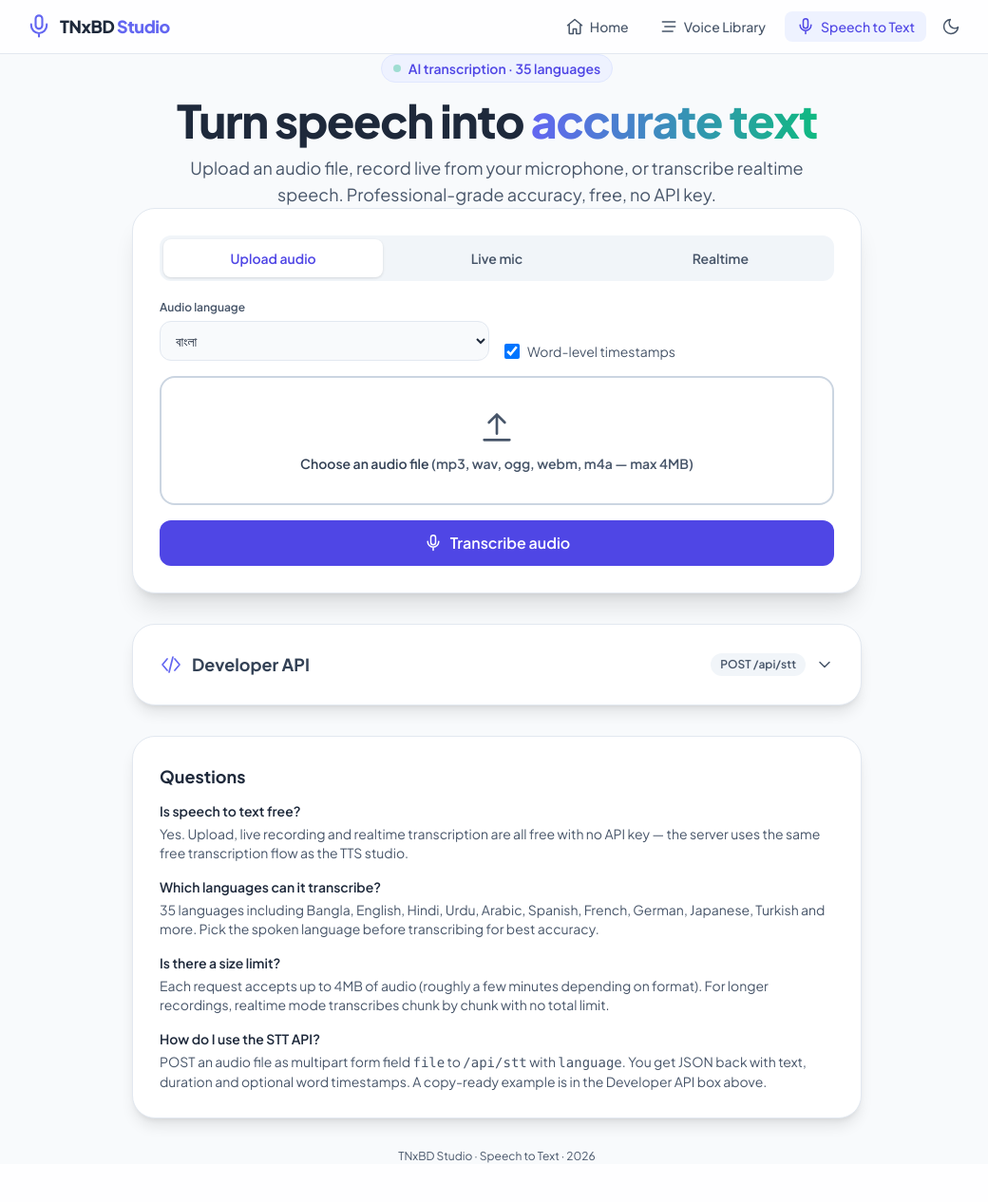
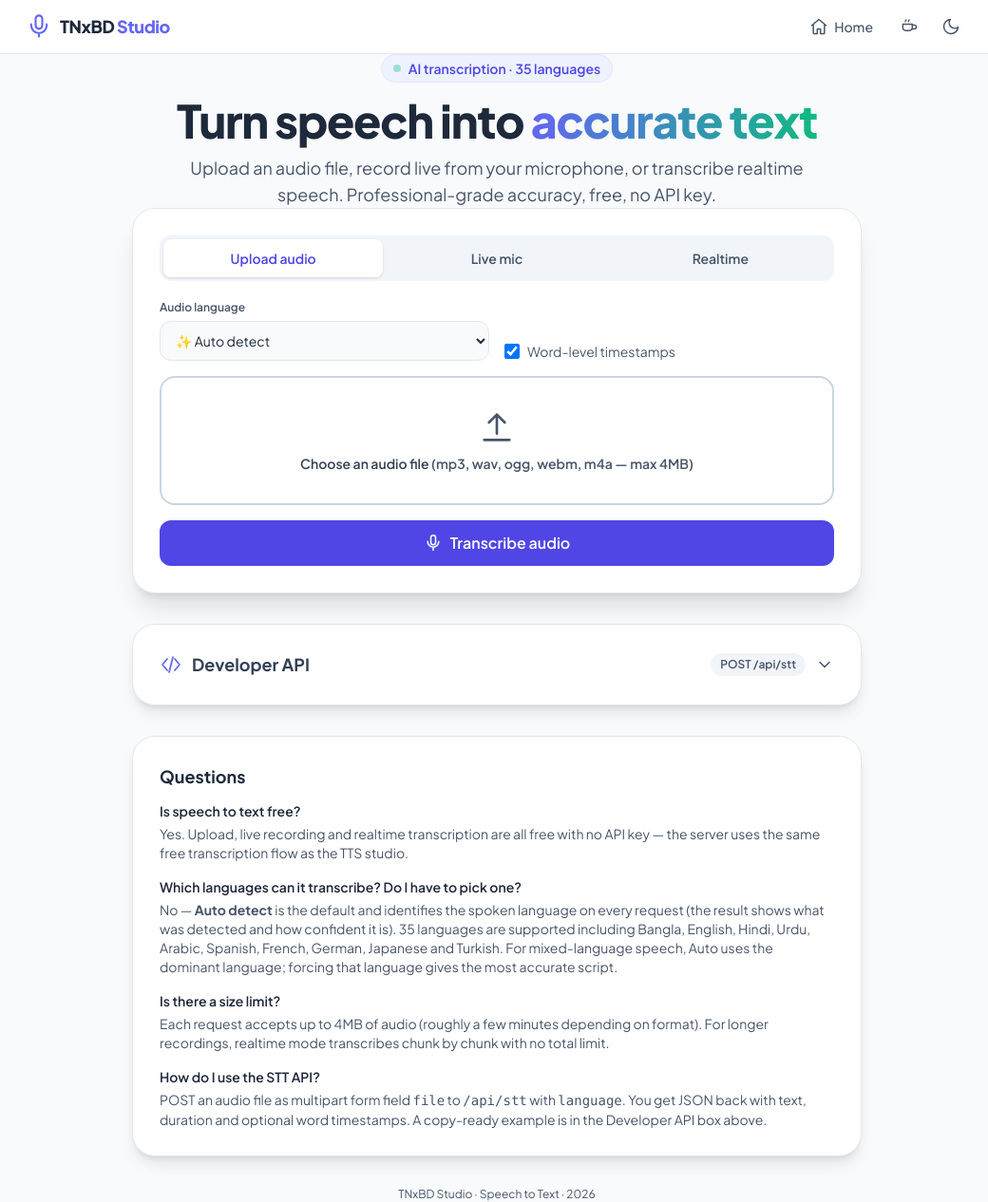
Before and after one commit to nayem-48ai/cartesia-tts-studio, a Flask app: page /stt in a window 1280 px wide. Shown: the whole page at 95% size, without its empty margins (117-1157 px from the left). Before the commit the page ends 1225 px from the top, so only its background shows below. Run offline with Flask 3, Linux system fonts and the light colour scheme; some libraries are stand-ins or nearby versions.

Commit message:
feat(stt): auto-detect language default, VAD noise filter, cleaner /stt nav
- POST /api/stt now primary Cloudflare whisper-large-v3-turbo:
  language=auto (default) detects per request with confidence,
  vad_filter drops noise, segment words with timestamps
- Cartesia ink-whisper kept as fallback for explicit languages
- /stt UI: Auto detect default, detected-language badge, updated docs;
  nav trimmed to Home + coffee (self-link removed)

```diff
--- a/app.py
+++ b/app.py
@@ -43,7 +43,8 @@
 # ---- Speech-to-text (Cartesia Ink, same free token flow as TTS) ----
 # Vercel serverless requests cap at ~4.5MB, so uploads must stay small.
 STT_MAX_BYTES = 4 * 1024 * 1024
-STT_DEFAULT_LANG = "bn"
+STT_DEFAULT_LANG = "auto"
+STT_AUTO = "auto"
 STT_LANGS = (
     "bn", "en", "hi", "ur", "es", "fr", "de", "ar", "ja", "ko", "pt",
     "it", "nl", "pl", "zh", "ru", "tr", "vi", "id", "ms", "ta", "te",
@@ -328,7 +329,8 @@
 
 @app.route("/api/stt/languages", methods=["GET"])
 def api_stt_languages():
-    langs = [{"code": c, "name": STT_LANG_DISPLAY.get(c, c)} for c in STT_LANGS]
+    langs = [{"code": STT_AUTO, "name": "✨ Auto detect"}]
+    langs += [{"code": c, "name": STT_LANG_DISPLAY.get(c, c)} for c in STT_LANGS]
     return {"count": len(langs), "languages": langs, "default": STT_DEFAULT_LANG}
 
 
@@ -338,30 +340,57 @@
     return str(v).strip().lower() in ("1", "true", "yes", "on")
 
 
-@app.route("/api/stt", methods=["POST"])
-def api_stt():
-    # multipart form (file + options) so browsers AND realtime chunk
-    # recorders can POST audio directly, same style as /api/tts.
-    language = (request.form.get("language") or request.args.get("language")
-                or STT_DEFAULT_LANG).strip().lower()
-    if language not in STT_LANGS:
-        return {"error": f"unsupported language '{language}'"}, 400
-    word_ts = _truthy(request.form.get("word_timestamps",
-                                      request.args.get("word_timestamps", "1")))
+# ---- STT engine 1 (primary): Cloudflare whisper-large-v3-turbo ----
+# Free, auto-detects language when omitted, handles mixed-language speech,
+# optional VAD preprocessing to keep noise out. Token from env (server only).
+CF_ACCT_ID = os.environ.get("CF_ACCT_ID", "f1df706095bba37d66e667b6fc546930")
+CF_WHISPER_MODEL = "@cf/openai/whisper-large-v3-turbo"
 
-    f = request.files.get("file")
-    if f is None or not (f.filename or "").strip():
-        return {"error": "missing 'file': upload audio as multipart form field 'file'"}, 400
-    audio = f.read()
-    if not audio:
-        return {"error": "empty audio file"}, 400
-    if len(audio) > STT_MAX_BYTES:
-        return {"error": f"audio too large ({len(audio)} bytes): keep clips under 4MB"}, 413
 
-    name = os.path.basename(f.filename or "audio").strip() or "audio"
-    name = re.sub(r"[^A-Za-z0-9._-]", "_", name)[-80:] or "audio"
-    mime = f.mimetype or "audio/webm"
+def _cf_stt(audio: bytes, language: str, word_ts: bool, vad: bool):
+    token = os.environ.get("CF_AI_TOKEN")
+    if not token:
+        return None, "STT engine not configured"
+    payload = {"audio": base64.b64encode(audio).decode(),
+               "vad_filter": bool(vad)}
+    if language != STT_AUTO:
+        payload["language"] = language
+    req = urllib.request.Request(
+        f"https://api.cloudflare.com/client/v4/accounts/{CF_ACCT_ID}"
+        f"/ai/run/{CF_WHISPER_MODEL}",
+        data=json.dumps(payload).encode(), method="POST",
+        headers={"Authorization": "Bearer " + token,
+                 "Content-Type": "application/json"})
+    try:
+        with urllib.request.urlopen(req, timeout=120) as r:
+            data = json.load(r)
+    except urllib.error.HTTPError as e:
+        return None, f"STT engine error {e.code}: {e.read().decode()[:200]}"
+    if not data.get("success", True):
+        errs = data.get("errors") or [{"message": "unknown engine error"}]
+        return None, f"STT engine error: {errs[0].get('message', errs)}"[:300]
+    res = data.get("result") or {}
+    info = res.get("transcription_info") or {}
+    out = {"text": (res.get("text") or "").strip(),
+           "language": info.get("language") or language,
+           "duration": info.get("duration"),
+           "engine": "whisper-large-v3-turbo"}
+    if info.get("language_probability") is not None:
+        out["detection_confidence"] = round(float(info["language_probability"]), 3)
+    if word_ts:
+        words = []
+        for seg in res.get("segments") or []:
+            for w in seg.get("words") or []:
+                words.append({"word": str(w.get("word") or "").strip(),
+                              "start": w.get("start"), "end": w.get("end")})
+        words = [w for w in words if w["word"]]
+        out["words"] = words
+        out["word_count"] = len(words)
+    return out, None
 
+
+# ---- STT engine 2 (fallback): Cartesia ink-whisper, explicit language ----
+def _cartesia_stt(audio: bytes, name: str, mime: str, language: str, word_ts: bool):
     token = get_token()
     boundary = "stt-%s" % secrets.token_hex(8)
 
@@ -388,16 +417,53 @@
         with urllib.request.urlopen(req, timeout=120) as r:
             data = json.load(r)
     except urllib.error.HTTPError as e:
-        return {"error": f"STT error {e.code}: {e.read().decode()[:300]}"}, 502
+        return None, f"STT error {e.code}: {e.read().decode()[:300]}"
 
     out = {"text": (data.get("text") or "").strip(),
            "language": data.get("language", language),
            "duration": data.get("duration"),
-           "request_id": data.get("request_id")}
+           "request_id": data.get("request_id"),
+           "engine": "ink-whisper"}
     if word_ts and isinstance(data.get("words"), list):
         out["words"] = [{"word": w.get("word"), "start": w.get("start"),
                          "end": w.get("end")} for w in data["words"]]
         out["word_count"] = len(out["words"])
+    return out, None
+
+
+@app.route("/api/stt", methods=["POST"])
+def api_stt():
+    # multipart form (file + options) so browsers AND realtime chunk
+    # recorders can POST audio directly, same style as /api/tts.
+    # language="auto" (default) detects the spoken language per request.
+    language = (request.form.get("language") or request.args.get("language")
+                or STT_DEFAULT_LANG).strip().lower()
+    if language != STT_AUTO and language not in STT_LANGS:
+        return {"error": f"unsupported language '{language}'"}, 400
+    word_ts = _truthy(request.form.get("word_timestamps",
+                                      request.args.get("word_timestamps", "1")))
+    vad = _truthy(request.form.get("vad_filter",
+                                  request.args.get("vad_filter", "1")))
+
+    f = request.files.get("file")
+    if f is None or not (f.filename or "").strip():
+        return {"error": "missing 'file': upload audio as multipart form field 'file'"}, 400
+    audio = f.read()
+    if not audio:
+        return {"error": "empty audio file"}, 400
+    if len(audio) > STT_MAX_BYTES:
+        return {"error": f"audio too large ({len(audio)} bytes): keep clips under 4MB"}, 413
+
+    out, err = _cf_stt(audio, language, word_ts, vad)
+    if err and language != STT_AUTO:
+        # Fallback keeps explicit-language requests working if the
+        # primary engine is throttled or unconfigured.
+        name = os.path.basename(f.filename or "audio").strip() or "audio"
+        name = re.sub(r"[^A-Za-z0-9._-]", "_", name)[-80:] or "audio"
+        out, err = _cartesia_stt(audio, name, f.mimetype or "audio/webm",
+                                 language, word_ts)
+    if err:
+        return {"error": err}, 502
     return out
 
 
--- a/templates/stt.html
+++ b/templates/stt.html
@@ -67,14 +67,14 @@
           <svg class="w-5 h-5" viewBox="0 0 24 24" fill="none" stroke="currentColor" stroke-width="1.8"><path d="M3 10.5 12 3l9 7.5M5 9.5V20a1 1 0 0 0 1 1h4v-6h4v6h4a1 1 0 0 0 1-1V9.5" stroke-linecap="round" stroke-linejoin="round"/></svg>
           <span class="hidden sm:inline text-sm font-medium">Home</span>
         </a>
-        <a href="/library" aria-label="Voice Library" class="inline-flex items-center gap-1.5 text-slate-600 dark:text-slate-300 hover:text-brand-600 px-2 sm:px-3 py-1.5 rounded-lg hover:bg-slate-100 dark:hover:bg-slate-800 transition-colors cursor-pointer">
-          <svg class="w-5 h-5" viewBox="0 0 24 24" fill="none" stroke="currentColor" stroke-width="1.8"><path d="M4 6h16M7 12h13M4 18h13" stroke-linecap="round" stroke-linejoin="round"/></svg>
-          <span class="hidden sm:inline text-sm font-medium">Voice Library</span>
-        </a>
-        <a href="/stt" aria-label="Speech to Text" aria-current="page" class="inline-flex items-center gap-1.5 text-brand-600 dark:text-brand-300 bg-brand-50 dark:bg-brand-900/40 px-2 sm:px-3 py-1.5 rounded-lg cursor-pointer">
-          <svg class="w-5 h-5" viewBox="0 0 24 24" fill="none" stroke="currentColor" stroke-width="1.8"><rect x="9" y="2" width="6" height="12" rx="3"/><path d="M5 10a7 7 0 0 0 14 0M12 17v4" stroke-linecap="round"/></svg>
-          <span class="hidden sm:inline text-sm font-medium">Speech to Text</span>
-        </a>
+        <button id="coffeeBtn" class="relative w-9 h-9 grid place-items-center rounded-lg text-slate-600 dark:text-slate-300 hover:bg-slate-100 dark:hover:bg-slate-800 transition-colors cursor-pointer" aria-label="Buy me a coffee" title="Support TNxBD Studio">
+          <svg class="w-5 h-5" viewBox="0 0 24 24" fill="none" stroke="currentColor" stroke-width="1.7">
+            <path d="M4 9h12v4a4 4 0 0 1-4 4H8a4 4 0 0 1-4-4V9Z" stroke-linejoin="round"/>
+            <path d="M16 10h2.5a2.5 2.5 0 0 1 0 5H16" stroke-linecap="round"/>
+            <path d="M8 3.4c0 .9-.8 1.3-.8 2.3" stroke-linecap="round"/>
+            <path d="M12 3.4c0 .9-.8 1.3-.8 2.3" stroke-linecap="round"/>
+          </svg>
+        </button>
         <button id="themeBtn" class="w-9 h-9 grid place-items-center rounded-lg text-slate-600 dark:text-slate-300 hover:bg-slate-100 dark:hover:bg-slate-800 cursor-pointer" aria-label="Toggle theme">
           <svg id="iconMoon" class="w-5 h-5" viewBox="0 0 24 24" fill="none" stroke="currentColor" stroke-width="1.8"><path d="M21 12.8A9 9 0 1 1 11.2 3a7 7 0 0 0 9.8 9.8Z" stroke-linejoin="round"/></svg>
           <svg id="iconSun" class="w-5 h-5 hidden" viewBox="0 0 24 24" fill="none" stroke="currentColor" stroke-width="1.8"><circle cx="12" cy="12" r="4"/><path d="M12 2v2M12 20v2M2 12h2M20 12h2M5 5l1.5 1.5M17.5 17.5L19 19M19 5l-1.5 1.5M6.5 17.5L5 19" stroke-linecap="round"/></svg>
@@ -236,8 +236,11 @@
                 <span class="font-semibold text-slate-700 dark:text-slate-200">Upload / chunked realtime</span>
                 (multipart audio, max 4MB per request):
                 <code class="font-mono">file</code> (required) ·
-                <code class="font-mono">language</code> (default bn) ·
-                <code class="font-mono">word_timestamps</code> 1/0 (default 1).
+                <code class="font-mono">language</code> auto (default — detected per request) or a code like bn/en ·
+                <code class="font-mono">word_timestamps</code> 1/0 (default 1) ·
+                <code class="font-mono">vad_filter</code> 1/0 (default 1, skips noise).
+                Mixed-language tip: Auto detects the dominant language; for mixed speech you can also
+                force the dominant language for the most accurate script.
                 For realtime apps, POST one ~4s speech chunk at a time and append each <code class="font-mono">.text</code>.
               </div>
               <div>
@@ -271,8 +274,8 @@
         <div class="mt-3 space-y-4 text-sm">
           <div><h3 class="font-semibold">Is speech to text free?</h3>
             <p class="mt-1 text-slate-600 dark:text-slate-400">Yes. Upload, live recording and realtime transcription are all free with no API key — the server uses the same free transcription flow as the TTS studio.</p></div>
-          <div><h3 class="font-semibold">Which languages can it transcribe?</h3>
-            <p class="mt-1 text-slate-600 dark:text-slate-400">35 languages including Bangla, English, Hindi, Urdu, Arabic, Spanish, French, German, Japanese, Turkish and more. Pick the spoken language before transcribing for best accuracy.</p></div>
+          <div><h3 class="font-semibold">Which languages can it transcribe? Do I have to pick one?</h3>
+            <p class="mt-1 text-slate-600 dark:text-slate-400">No — <strong>Auto detect</strong> is the default and identifies the spoken language on every request (the result shows what was detected and how confident it is). 35 languages are supported including Bangla, English, Hindi, Urdu, Arabic, Spanish, French, German, Japanese and Turkish. For mixed-language speech, Auto uses the dominant language; forcing that language gives the most accurate script.</p></div>
           <div><h3 class="font-semibold">Is there a size limit?</h3>
             <p class="mt-1 text-slate-600 dark:text-slate-400">Each request accepts up to 4MB of audio (roughly a few minutes depending on format). For longer recordings, realtime mode transcribes chunk by chunk with no total limit.</p></div>
           <div><h3 class="font-semibold">How do I use the STT API?</h3>
@@ -285,6 +288,35 @@
       </footer>
     </div>
   </main>
+
+  <!-- Support modal -->
+  <div id="supportModal" class="fixed inset-0 z-[60] hidden items-center justify-center bg-slate-900/60 backdrop-blur-sm p-4">
+    <div class="w-full max-w-md rounded-2xl bg-white dark:bg-slate-900 border border-slate-200 dark:border-slate-800 shadow-2xl p-6 relative" role="dialog" aria-modal="true" aria-label="Support TNxBD Studio">
+      <button id="closeModal" class="absolute top-3 right-3 w-8 h-8 grid place-items-center rounded-lg text-slate-600 hover:text-slate-700 dark:hover:text-slate-200 hover:bg-slate-100 dark:hover:bg-slate-800 cursor-pointer" aria-label="Close">
+        <svg class="w-5 h-5" viewBox="0 0 24 24" fill="none" stroke="currentColor" stroke-width="1.8"><path d="M6 6l12 12M18 6L6 18" stroke-linecap="round"/></svg>
+      </button>
+      <h3 class="text-lg font-bold text-slate-800 dark:text-slate-100">Support TNxBD Studio</h3>
+      <p class="text-sm text-slate-600 dark:text-slate-400">If this tool helps you, buy me a coffee.</p>
+      <div class="mt-5 space-y-3">
+        <div class="rounded-xl border border-slate-200 dark:border-slate-700 p-3">
+          <p class="text-xs font-semibold text-slate-600 uppercase tracking-wide">Binance Pay ID</p>
+          <div class="mt-1 flex items-center justify-between gap-2">
+            <p id="binanceId" class="text-sm font-semibold font-mono text-slate-700 dark:text-slate-200">857955646</p>
+            <button id="copyBinance" class="shrink-0 inline-flex items-center gap-1 text-xs font-semibold text-brand-600 dark:text-brand-300 hover:text-brand-700 px-2 py-1 rounded-lg hover:bg-brand-50 dark:hover:bg-slate-800 cursor-pointer">Copy</button>
+          </div>
+          <p class="text-xs text-slate-600 mt-1">Name: Torikul Islam Nayem</p>
+        </div>
+        <div class="rounded-xl border border-slate-200 dark:border-slate-700 p-3">
+          <p class="text-xs font-semibold text-slate-600 uppercase tracking-wide">USDT (BSC Network)</p>
+          <div class="mt-1 flex items-center justify-between gap-2">
+            <p id="usdtAddr" class="text-sm font-semibold font-mono text-slate-700 dark:text-slate-200 break-all">0x31f51ad01e9efacb4d6cb9ba03ed624d1c637</p>
+            <button id="copyUsdt" class="shrink-0 inline-flex items-center gap-1 text-xs font-semibold text-brand-600 dark:text-brand-300 hover:text-brand-700 px-2 py-1 rounded-lg hover:bg-brand-50 dark:hover:bg-slate-800 cursor-pointer">Copy</button>
+          </div>
+        </div>
+      </div>
+      <p class="mt-4 text-center text-xs text-slate-600">Thank you for your support!</p>
+    </div>
+  </div>
 
   <script>
     const $ = (id) => document.getElementById(id);
@@ -357,7 +389,11 @@
       $('sttText').textContent = text;
       const dur = (data.duration !== undefined && data.duration !== null) ? Number(data.duration).toFixed(1) + 's' : '—';
       const wc = data.word_count !== undefined ? data.word_count + ' words' : '';
-      $('sttMeta').textContent = `${data.language || ''} · ${dur}${wc ? ' · ' + wc : ''}`;
+      let langBit = data.language || '';
+      if (data.detection_confidence !== undefined && data.detection_confidence !== null) {
+        langBit = `auto→${data.language} · detected ${Math.round(data.detection_confidence * 100)}%`;
+      }
+      $('sttMeta').textContent = `${langBit} · ${dur}${wc ? ' · ' + wc : ''}`;
       if (Array.isArray(data.words) && data.words.length) {
         $('wordsBox').classList.remove('hidden');
         $('wordsList').innerHTML = data.words.map(w =>
@@ -526,7 +562,7 @@
     function setVerified(ttl) { try { localStorage.setItem(VFY_KEY, JSON.stringify({ exp: Date.now() + ttl * 1000 })); } catch (e) {} }
     function isVerified() { try { const v = JSON.parse(localStorage.getItem(VFY_KEY) || '{}'); return v.exp && v.exp > Date.now(); } catch (e) { return false; } }
     function updateSnippet() {
-      const lang = ($('langSel') && $('langSel').value) || 'bn';
+      const lang = ($('langSel') && $('langSel').value) || 'auto';
       const wt = ($('wordsChk') && $('wordsChk').checked) ? '1' : '0';
       const el = $('apiSnippet');
       if (el) el.textContent =
@@ -577,6 +613,17 @@
     $('challengeA').addEventListener('keydown', (e) => { if (e.key === 'Enter') verifyChallenge(); });
     $('copyCurl').addEventListener('click', () => copyText($('apiSnippet').textContent, $('copyCurl')));
 
+    // ---- Support modal ----
+    const modal = $('supportModal');
+    const openModal = () => { modal.classList.remove('hidden'); modal.classList.add('flex'); try { $('closeModal').focus(); } catch (e) {} };
+    const closeModal = () => { modal.classList.add('hidden'); modal.classList.remove('flex'); try { $('coffeeBtn').focus(); } catch (e) {} };
+    $('coffeeBtn').addEventListener('click', openModal);
+    $('closeModal').addEventListener('click', closeModal);
+    modal.addEventListener('click', (e) => { if (e.target === modal) closeModal(); });
+    document.addEventListener('keydown', (e) => { if (e.key === 'Escape') closeModal(); });
+    $('copyBinance').addEventListener('click', () => copyText($('binanceId').textContent, $('copyBinance')));
+    $('copyUsdt').addEventListener('click', () => copyText($('usdtAddr').textContent, $('copyUsdt')));
+
     // ---- Theme ----
     const themeBtn = $('themeBtn');
     function applyTheme(dark) {
```
